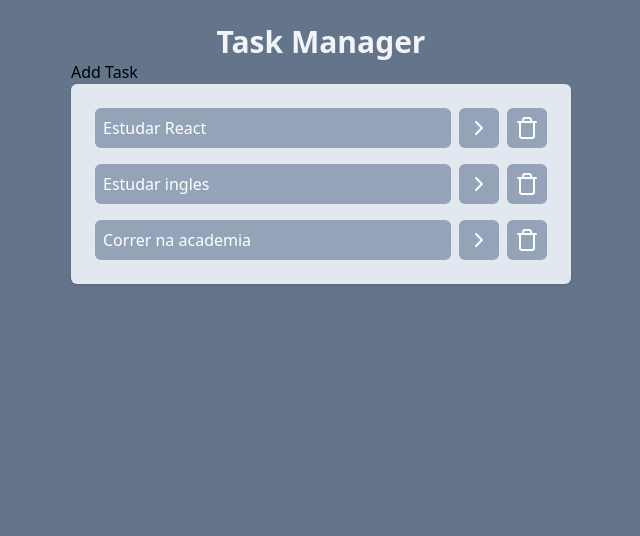
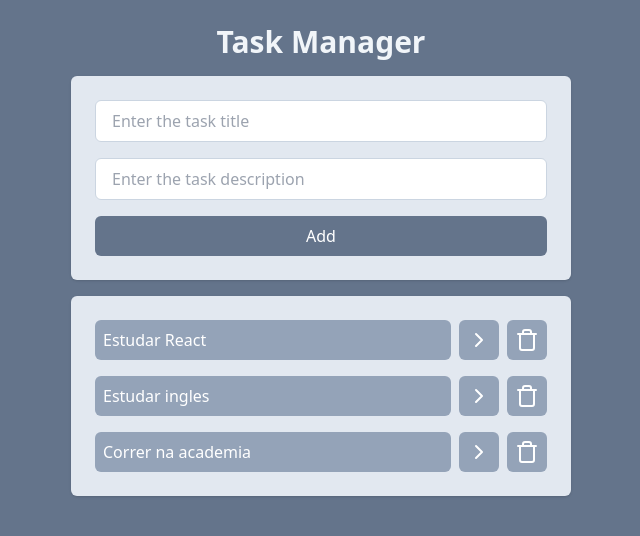
Before and after one commit to Yuri-Romeu/task-manager_React, a React (Vite) app: page / in a window 1280 px wide. Shown: the top 536 px of the page, without its empty margins (319-959 px from the left). Built offline with nearby package versions, Linux system fonts and the light colour scheme.

Commit message:
adicionar tarefa e router de descrição

```diff
--- a/package.json
+++ b/package.json
@@ -12,7 +12,9 @@
   "dependencies": {
     "lucide-react": "^0.435.0",
     "react": "^18.3.1",
-    "react-dom": "^18.3.1"
+    "react-dom": "^18.3.1",
+    "react-router-dom": "^6.26.1",
+    "uuid": "^10.0.0"
   },
   "devDependencies": {
     "@eslint/js": "^9.9.0",
--- a/src/App.jsx
+++ b/src/App.jsx
@@ -1,4 +1,5 @@
 import { useState } from 'react';
+import { v4 } from 'uuid';
 import AddTask from './components/AddTask';
 import Tasks from './components/Tasks';
 
@@ -43,11 +44,21 @@ function App() {
           setTasks(newTask);
      }
 
+     function onAddTaskSubmit(title, description) {
+          const newTask = {
+               id: v4(),
+               title,
+               description,
+               isCompleted: false,
+          };
+          setTasks([...tasks, newTask]);
+     }
+
      return (
           <div className="w-screen h-screen bg-slate-500 flex justify-center p-6">
-               <div className="w-[500px] ">
+               <div className="w-[500px] space-y-4">
                     <h1 className="text-3xl text-slate-100 font-bold text-center">Task Manager</h1>
-                    <AddTask />
+                    <AddTask onAddTaskSubmit={onAddTaskSubmit} />
                     <Tasks
                          tasks={tasks}
                          onTaskClick={onTaskClick}
--- a/src/components/AddTask.jsx
+++ b/src/components/AddTask.jsx
@@ -1,7 +1,36 @@
-function AddTask() {
+import { useState } from 'react';
+function AddTask({ onAddTaskSubmit }) {
+     const [title, setTitle] = useState('');
+     const [description, setDescription] = useState('');
+
      return (
-          <div>
-               <h1>Add Task</h1>
+          <div className="space-y-4 p-6 bg-slate-200 rounded-md shadow flex flex-col">
+               <input
+                    type="text"
+                    placeholder="Enter the task title"
+                    className="border border-slate-300 outline-slate-400 px-4 py-2 rounded-md"
+                    value={title}
+                    onChange={e => setTitle(e.target.value)}
+               />
+               <input
+                    type="text"
+                    placeholder="Enter the task description"
+                    className="border border-slate-300 outline-slate-400 px-4 py-2 rounded-md"
+                    value={description}
+                    onChange={e => setDescription(e.target.value)}
+               />
+               <button
+                    onClick={() => {
+                         if (!title.trim() || !description.trim())
+                              return alert('Preencha todos os campos');
+                         onAddTaskSubmit(title, description);
+                         setTitle('');
+                         setDescription('');
+                    }}
+                    className="bg-slate-500 text-white px-4 py-2 rounded-md font-medium"
+               >
+                    Add
+               </button>
           </div>
      );
 }
--- a/src/components/Tasks.jsx
+++ b/src/components/Tasks.jsx
@@ -1,6 +1,15 @@
-import { ChevronRightIcon, DeleteIcon, TrashIcon } from 'lucide-react';
+import { ChevronRightIcon, TrashIcon } from 'lucide-react';
+import { useNavigate } from 'react-router-dom';
 
 function Tasks({ tasks, onTaskClick, onDeleteTaskClick }) {
+     const navigate = useNavigate();
+
+     function onSeeDetailsClick(task) {
+          const query = new URLSearchParams();
+          query.set('title', task.title);
+          query.set('description', task.description);
+          navigate(`/task?${query.toString()}`);
+     }
      return (
           <ul className="space-y-4 p-6 bg-slate-200 rounded-md shadow">
                {tasks.map(task => (
@@ -13,7 +22,10 @@ function Tasks({ tasks, onTaskClick, onDeleteTaskClick }) {
                          >
                               {task.title}
                          </button>
-                         <button className="bg-slate-400 p-2 rounded-md text-white">
+                         <button
+                              onClick={() => onSeeDetailsClick(task)}
+                              className="bg-slate-400 p-2 rounded-md text-white"
+                         >
                               <ChevronRightIcon />
                          </button>
                          <button
--- a/src/main.jsx
+++ b/src/main.jsx
@@ -1,10 +1,23 @@
-import { StrictMode } from 'react'
-import { createRoot } from 'react-dom/client'
-import App from './App.jsx'
-import './index.css'
+import { StrictMode } from 'react';
+import { createRoot } from 'react-dom/client';
+import App from './App.jsx';
+import './index.css';
+import { createBrowserRouter, RouterProvider } from 'react-router-dom';
+import TaskPage from './pages/taskPage.jsx';
+
+const router = createBrowserRouter([
+     {
+          path: '/',
+          element: <App />,
+     },
+     {
+          path: '/task',
+          element: <TaskPage />,
+     },
+]);
 
 createRoot(document.getElementById('root')).render(
-  <StrictMode>
-    <App />
-  </StrictMode>,
-)
+     <StrictMode>
+          <RouterProvider router={router} />
+     </StrictMode>,
+);
--- /dev/null
+++ b/src/pages/TaskPage.jsx
@@ -0,0 +1,16 @@
+import { useSearchParams } from 'react-router-dom';
+
+function TaskPage() {
+     const [searchParams] = useSearchParams();
+     const title = searchParams.get('title');
+     const description = searchParams.get('description');
+
+     return (
+          <div className="h-screen w-screen bg-slate-500 p-6">
+               <h1>{title}</h1>
+               <h1>{description}</h1>
+          </div>
+     );
+}
+
+export default TaskPage;
```
Also changed, not shown: 1 other file (tests, documents, lock files or other folders).
